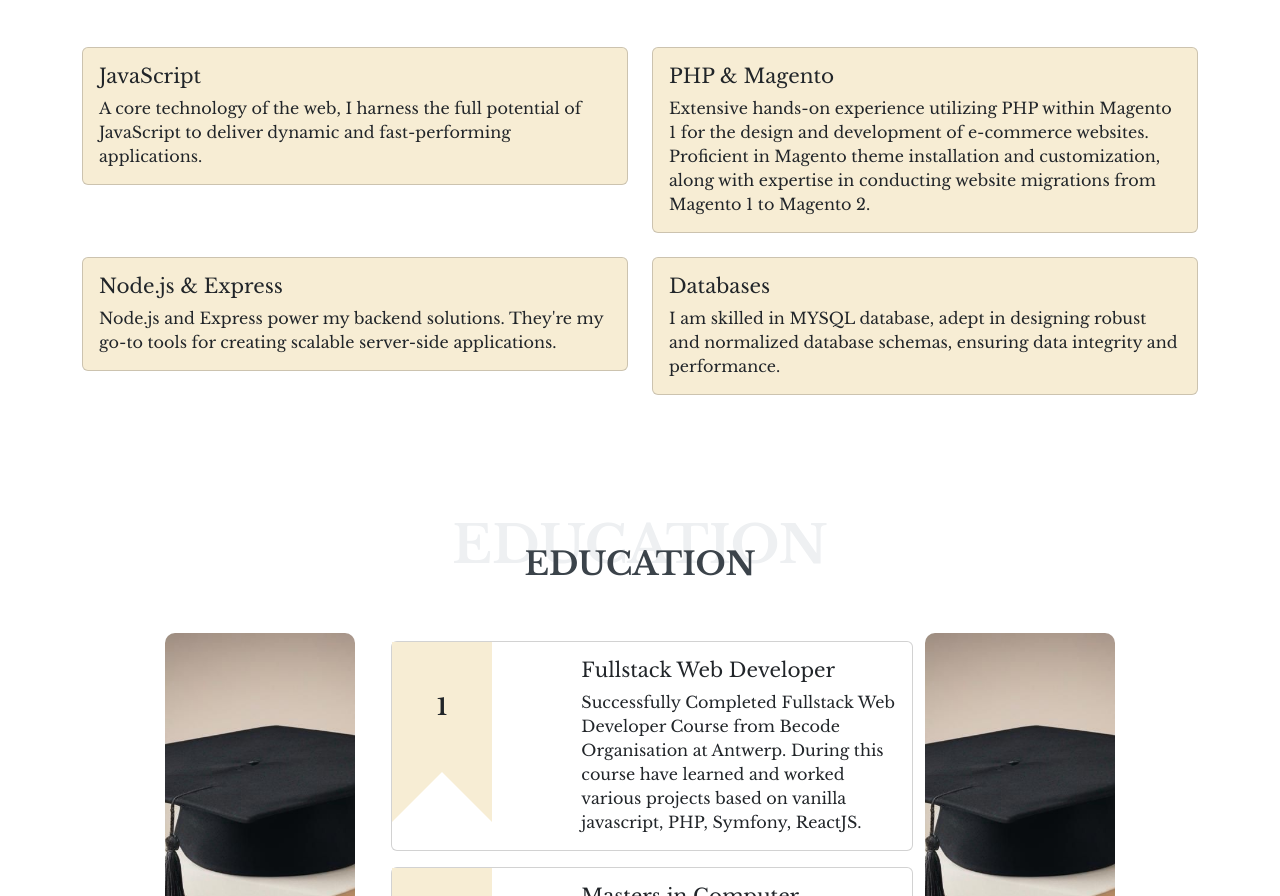
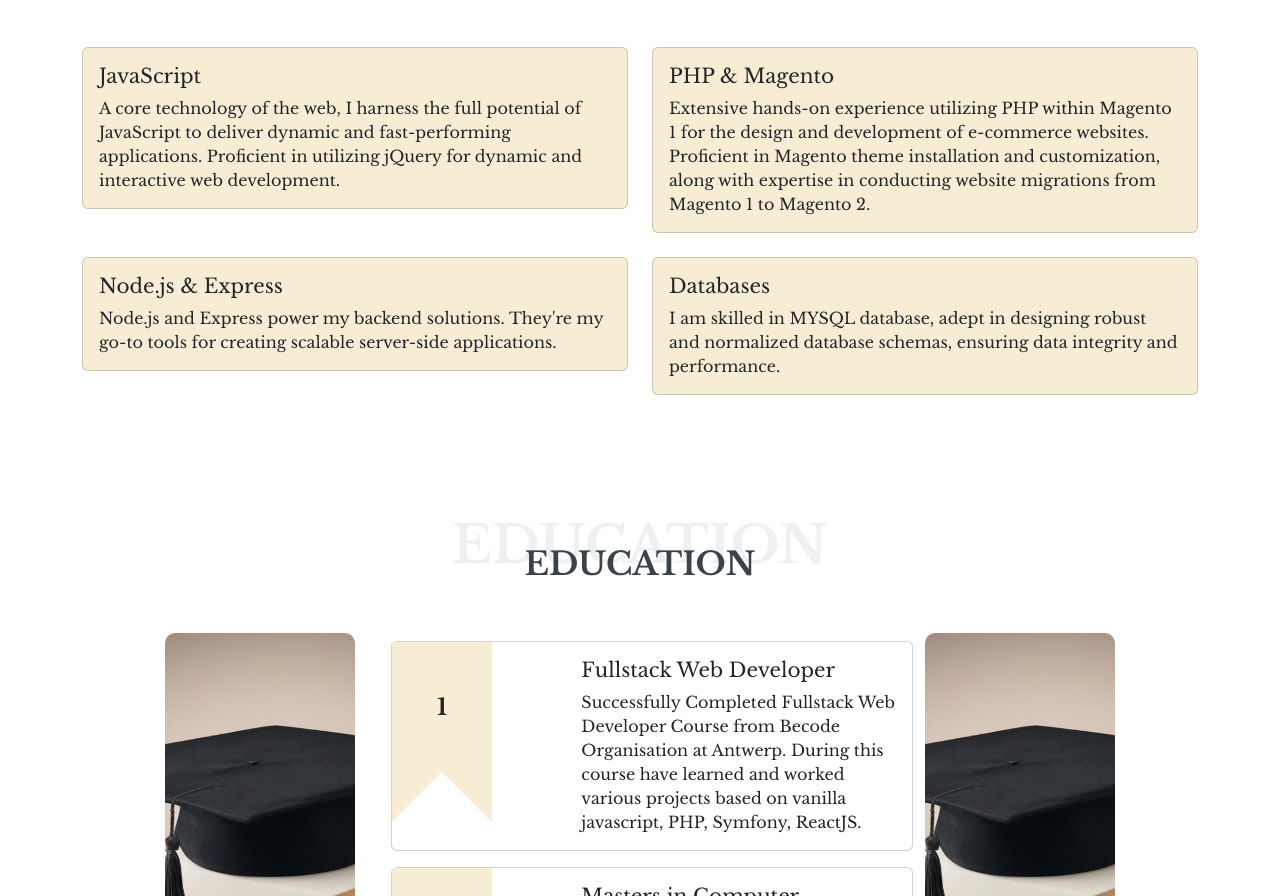
Before and after one commit to snehalasodekar/snehal, a plain HTML site: page index.html in a window 1280 px wide. Shown: the part 2591-3487 px from the top of the page. Drawn offline with nearby package versions, Linux system fonts and the light colour scheme; files whose address does not match are found by name.

Commit message:
add content to card

```diff
--- a/index.html
+++ b/index.html
@@ -182,7 +182,7 @@
         <div class="card">
           <div class="card-body">
             <h5 class="card-title">JavaScript</h5>
-            <p class="card-text">A core technology of the web, I harness the full potential of JavaScript to deliver dynamic and fast-performing applications.</p>
+            <p class="card-text">A core technology of the web, I harness the full potential of JavaScript to deliver dynamic and fast-performing applications. Proficient in utilizing jQuery for dynamic and interactive web development.</p>
           </div>
         </div>
       </div>
```
